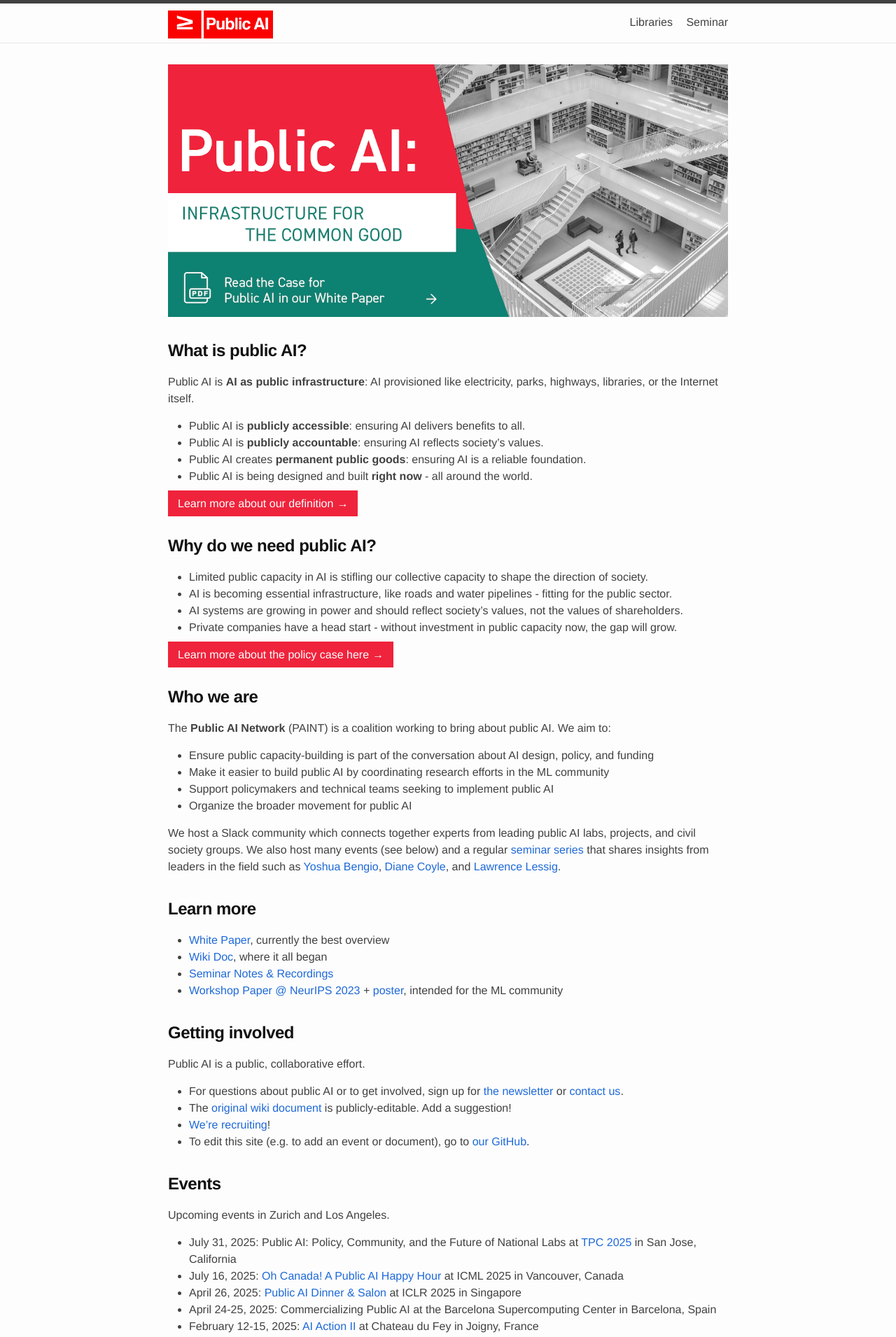
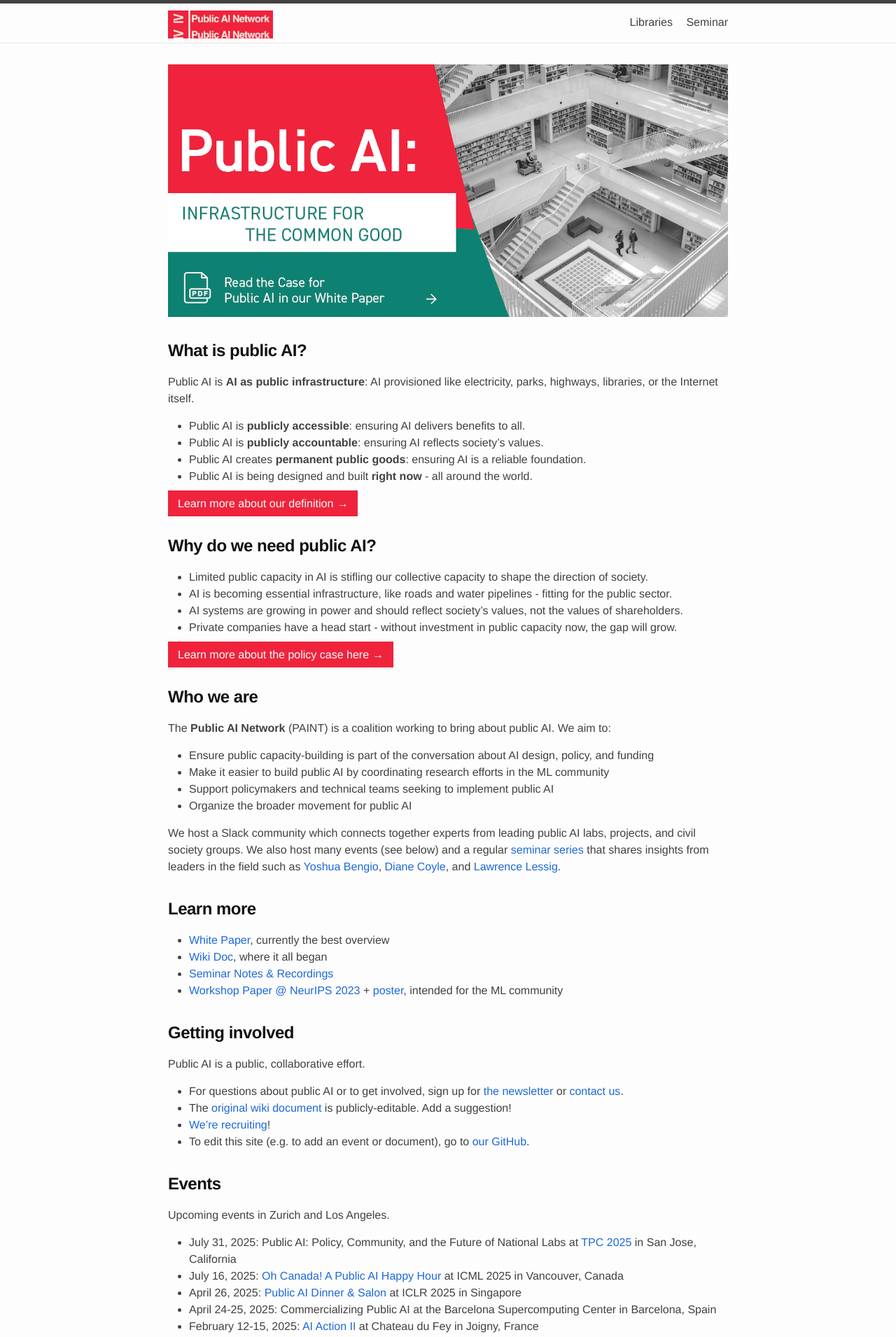
Before and after one commit to manymodels/public-ai, a Jekyll site: the page built from index.md, in a window 1280 px wide. Shown: the top 1911 px of the page at 70% size. Built offline with Jekyll 4.4.1, drawn with Linux system fonts in a browser that asks for light colours.

Commit message:
swap out old logo

```diff
--- a/assets/css/style.scss
+++ b/assets/css/style.scss
@@ -12,7 +12,7 @@ body {
 
 .site-title{
     font-size: 0px;
-    background: url("/assets/logo-old.png");
+    background: url("/assets/logo.png");
     background-size: 100%;
     display: block;
     width: 150px;
```
